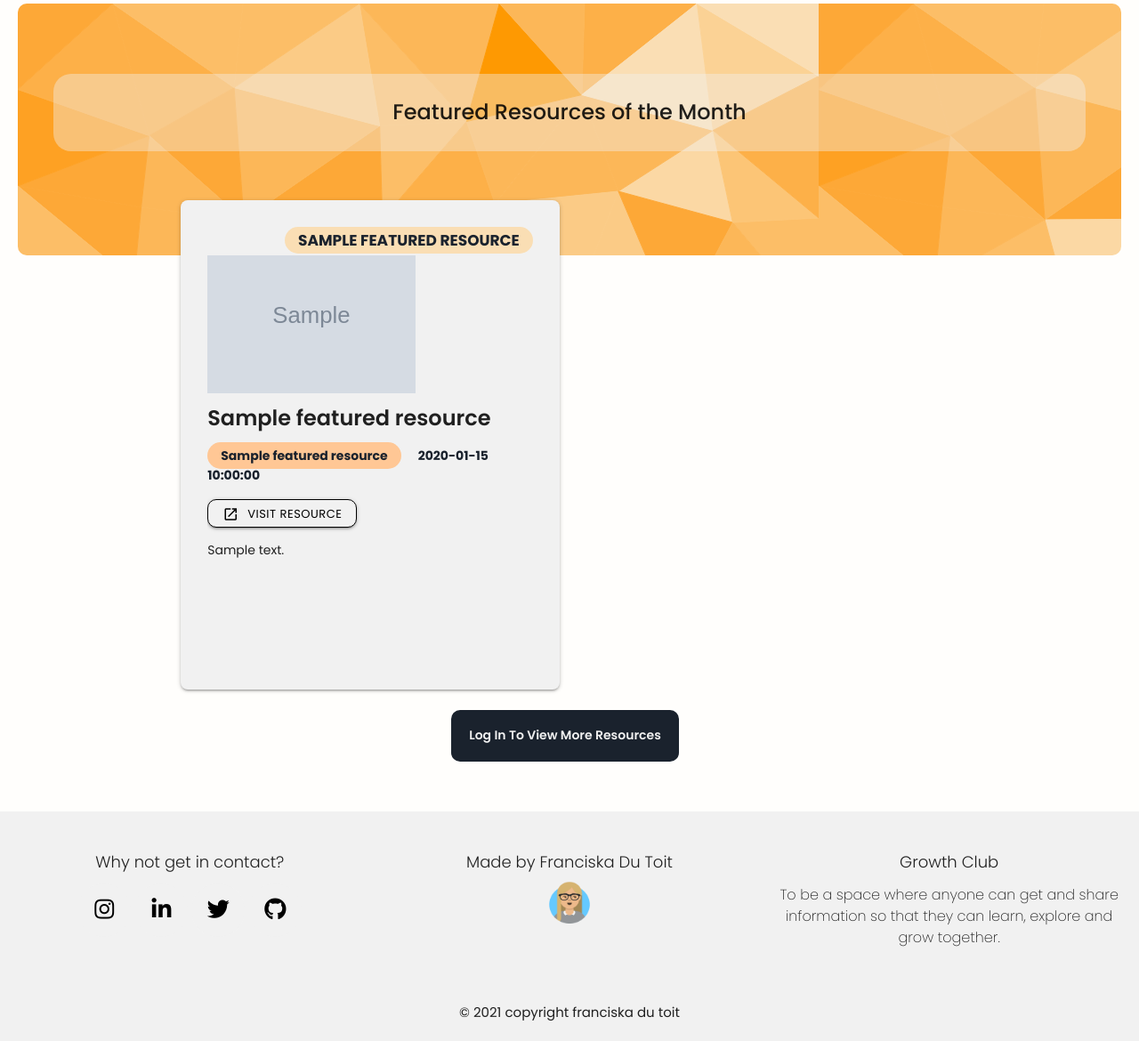
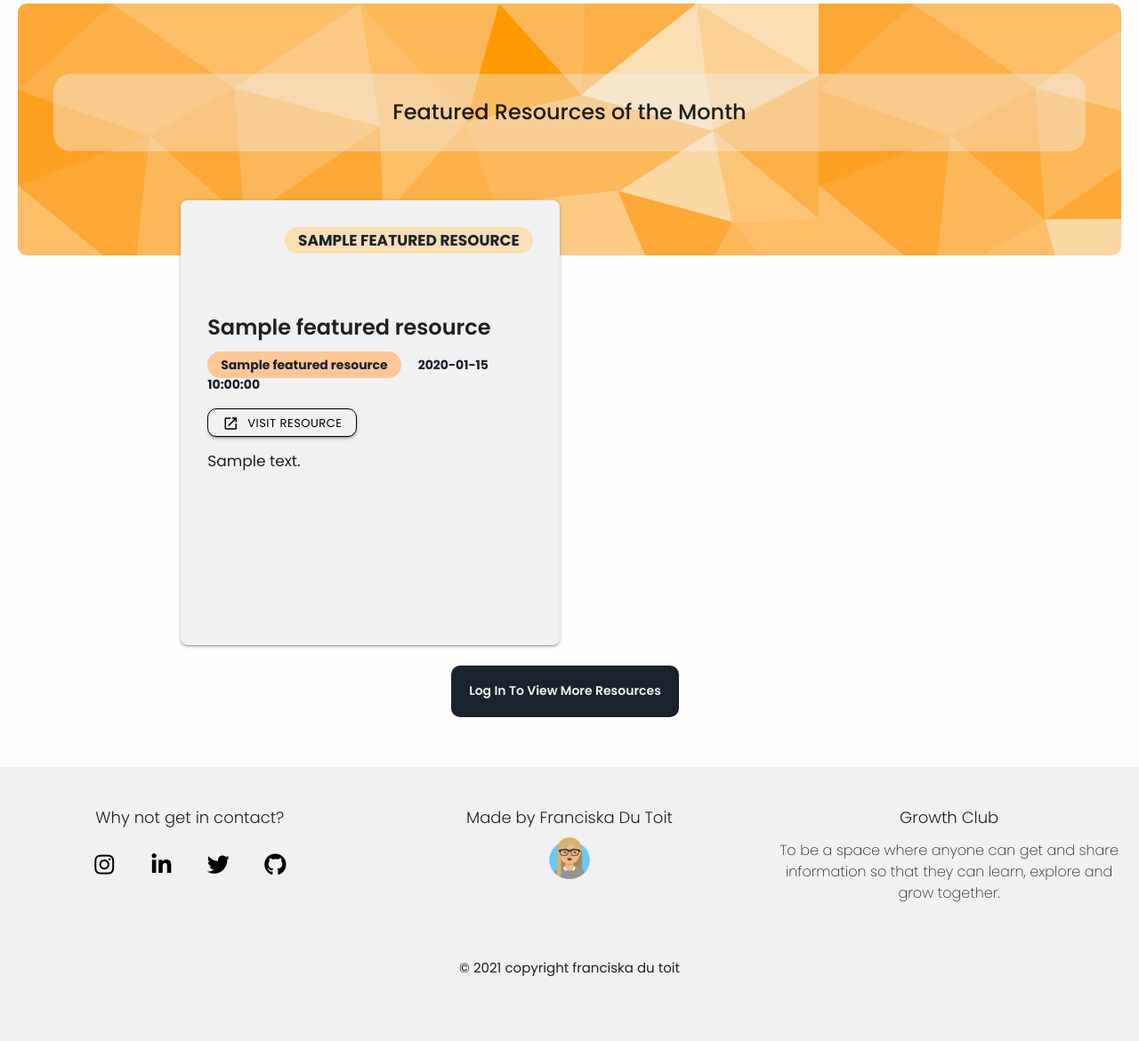
Before and after one commit to Code-Institute-Submissions/the-growth-club, a Flask app: page /get_featured_resources in a window 1280 px wide. Shown: the part 930-2100 px from the top of the page at 89% size. After the commit the page ends 2027 px from the top, so only its background shows below. Run offline with Flask 2, Linux system fonts and the light colour scheme; grey boxes marked "Sample" are stand-in pictures; a database or web service that is not in the repository returns one stand-in record (values such as "Sample title"); some libraries are stand-ins or nearby versions.

Commit message:
Update featured resource section to remove images

```diff
--- a/static/css/style.css
+++ b/static/css/style.css
@@ -501,34 +501,8 @@ input:not([type]):focus:not([readonly]), input[type=text]:not(.browser-default):
     margin-top: -90px;
 }
 
-.card.small .card-image+.card-content, .card.medium .card-image+.card-content, .card.large .card-image+.card-content {
-    max-height:none;
-    margin-top: -90px;
-}
-
-/* Smaller Screens */
-@media only screen and (min-width: 375px) {
-    .card.small .card-image+.card-content, .card.medium .card-image+.card-content, .card.large .card-image+.card-content {
-        margin-top: -70px;
-    }
-}
-
-/* For Tablets */
-@media only screen and (min-width: 425px) {
-    .card.small .card-image+.card-content, .card.medium .card-image+.card-content, .card.large .card-image+.card-content {
-        margin-top: -50px;
-    }
-}
-
-/* For Desktops */
-@media only screen and (min-width: 1024px) {
-    .card.small .card-image+.card-content, .card.medium .card-image+.card-content, .card.large .card-image+.card-content {
-        margin-top: -30px;
-    }
-}
-
 .card.large{
-    height: 550px;
+    height: 500px;
 }
 
 .card .card-content {
@@ -541,7 +515,7 @@ input:not([type]):focus:not([readonly]), input[type=text]:not(.browser-default):
 
 /* Featured Resources Title */
 .featured-title{
-    margin-top:unset;
+    margin-top: 100px;
 }
 
 /* Featured Resources Category */
@@ -560,6 +534,7 @@ input:not([type]):focus:not([readonly]), input[type=text]:not(.browser-default):
 }
 
 /* Featured Resources Paragraphs */
+    /* For Smaller screens */
     .featured-p{
         font-size: 13px;
         padding-top: 10px;
@@ -568,7 +543,15 @@ input:not([type]):focus:not([readonly]), input[type=text]:not(.browser-default):
     /* For Tablets */
     @media only screen and (min-width: 768px) {
         .featured-p{
-        font-size: 14px;
+            font-size: 16px;
+            padding-top: 15px;
+        }
+    }
+
+    /* For Laptops & larger */
+    @media only screen and (min-width: 1000px) {
+        .featured-p{
+            font-size: 17px;
             padding-top: 15px;
         }
     }
@@ -576,58 +559,6 @@ input:not([type]):focus:not([readonly]), input[type=text]:not(.browser-default):
 /* Featured Resource Icons */
 .featured-btn-icon{
     padding-right: 10px;
-}
-
-/* Featured Resource Image */
-.featured-img{
-    background-position: 50% 50%;
-    background-size: cover;
-    width: 80%;
-    height: 200px;
-}
-
-.card .card-image img {
-    width: 100%;
-    top:-20px;
-}
-
-/* Smaller Mobile */
-@media only screen and (min-width: 375px) {
-    .card .card-image img{
-        top:-20px;
-    }
-}
-
-/* Medium Mobile */
-@media only screen and (min-width: 425px) {
-    .card .card-image img{
-        width: 60%;
-        top:-20px;
-    }
-}
-
-/* For Tablets */
-@media only screen and (min-width: 768px) {
-    .card .card-image img{
-        width: 40%;
-        top:-20px;
-    }
-}
-
-/* For Laptops */
-@media only screen and (min-width: 1024px) {
-    .card .card-image img {
-        width: 80%;
-        top:-20px;
-    }
-}
-
-/* For Large 4K Screens */
-@media only screen and (min-width: 1400px) {
-    .card  .card-image img {
-        width:60%;
-        top:-20px;
-    }
 }
 
 /* Featured Resource Event Date */
--- a/templates/index.html
+++ b/templates/index.html
@@ -29,15 +29,9 @@
                 <div class="col s12 m12 l6 card-container">
                     <div class="
                     card large featured-card ">
-                            <!-- Category -->
+                            <div class="card-content featured-content">
+                                <!-- Category -->
                             <h3 class="featured-cat right">{{ featured_resource.category_name }}</h3>
-                            <div class="card-image featured-img" >
-                                {% if featured_resource.featured_img %}
-                                <img src="{{ featured_resource.featured_img }}" alt="Picture of {{ featured_resource.featured_name }}" id="featured-img">
-                                {% endif %}
-                            </div>
-
-                            <div class="card-content featured-content">
                             <!-- Title -->
                             <h3 class="resource-title featured-title">{{ featured_resource.featured_name }}</h3>
                             <ul id="resource-list">
```
Lines whose indentation alone changed are shown as unchanged.
